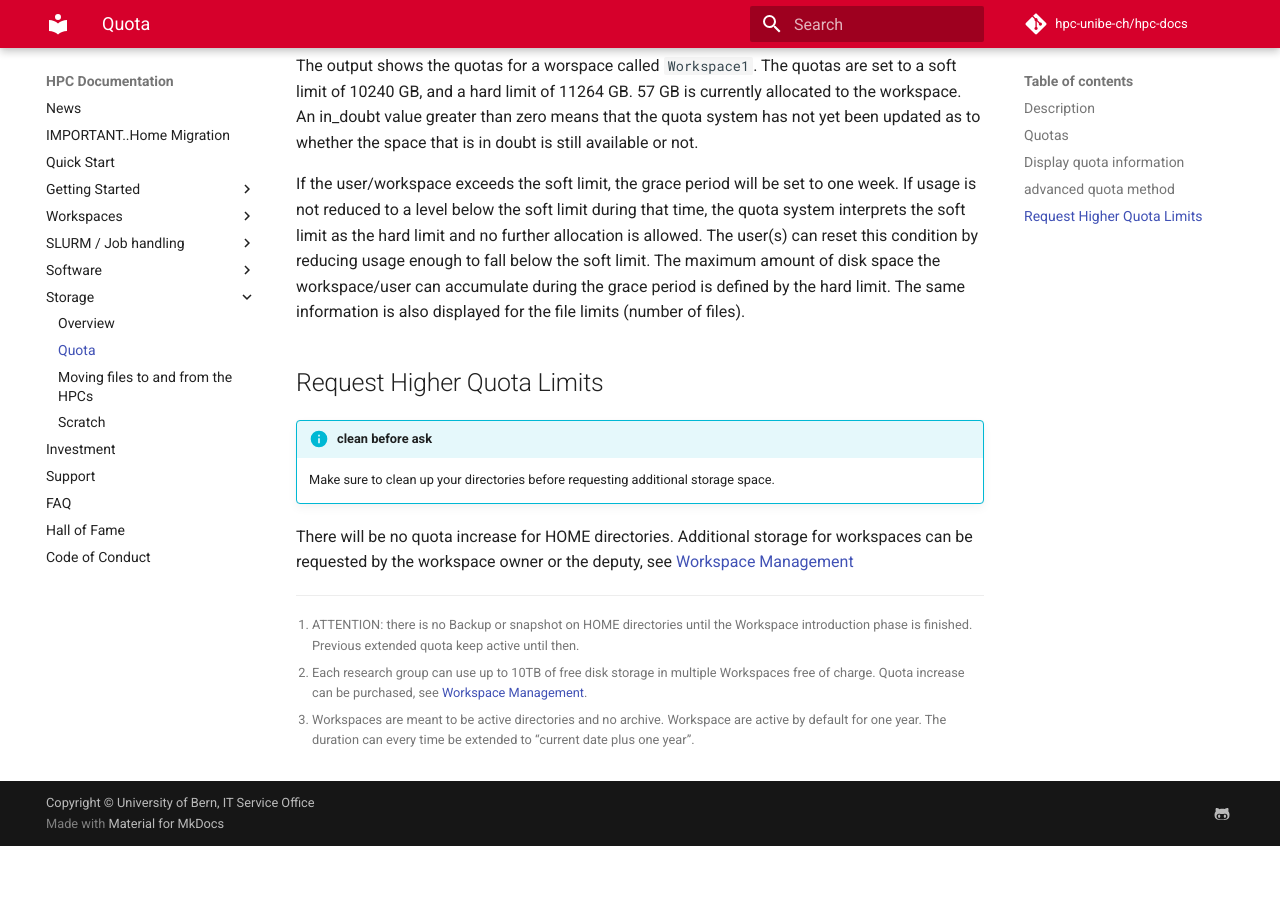
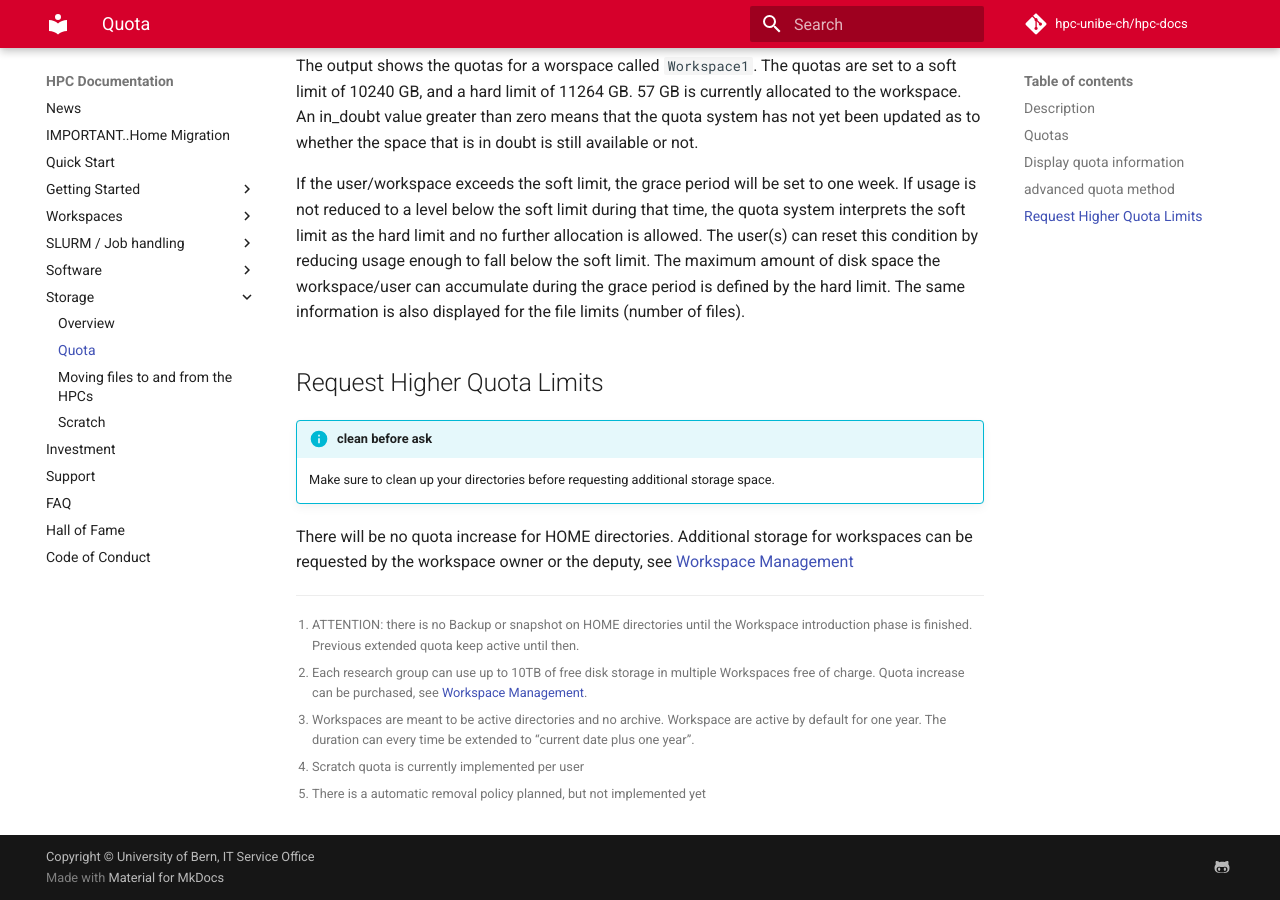
Before and after one commit to hpc-unibe-ch/hpc-unibe-ch.github.io, an MkDocs documentation site: the page built from docs/file-system/quota.md, in a window 1280 px wide and 900 px high, scrolled down 2212 px. Built offline with MkDocs 1.6.1 and Material for MkDocs 9.7.7, drawn with Linux system fonts in a browser that asks for light colours; comment, search, counter and statistics services are not loaded; before the commit the page ends 3058 px from its top, so only the background shows below that.

Commit message:
quota table update and footnotes

```diff
--- a/docs/file-system/quota.md
+++ b/docs/file-system/quota.md
@@ -16,12 +16,14 @@
 | ----- | ----- | ---------- | ------ | ---------- |
 | HOME | 1TB[^mig] | 1M[^mig] | yes[^mig] | - |
 | WORKSPACE | free: up to 10TB per research group[^QpRG] | 1M per TB | yes | 1 year[^WSdur] |
-| SCRATCH | 50TB | 50M | no | 1 month |
+| SCRATCH | 30TB[^user] | 10M[^user] | no | 1 month[^pol] |
 
 [//]: # (TODO remove warning)
 [^mig]: ATTENTION: there is no Backup or snapshot on HOME directories until the Workspace introduction phase is finished. Previous extended quota keep active until then.
 [^QpRG]: Each research group can use up to 10TB of free disk storage in multiple Workspaces free of charge. Quota increase can be purchased, see [Workspace Management](../hpc-workspaces/management.md#additional-storage).
 [^WSdur]: Workspaces are meant to be active directories and no archive. Workspace are active by default for one year. The duration can every time be extended to "current date plus one year".
+[^user]: Scratch quota is currently implemented per user
+[^pol]: There is a automatic removal policy planned, but not implemented yet
 
 
 ## Display quota information
```
